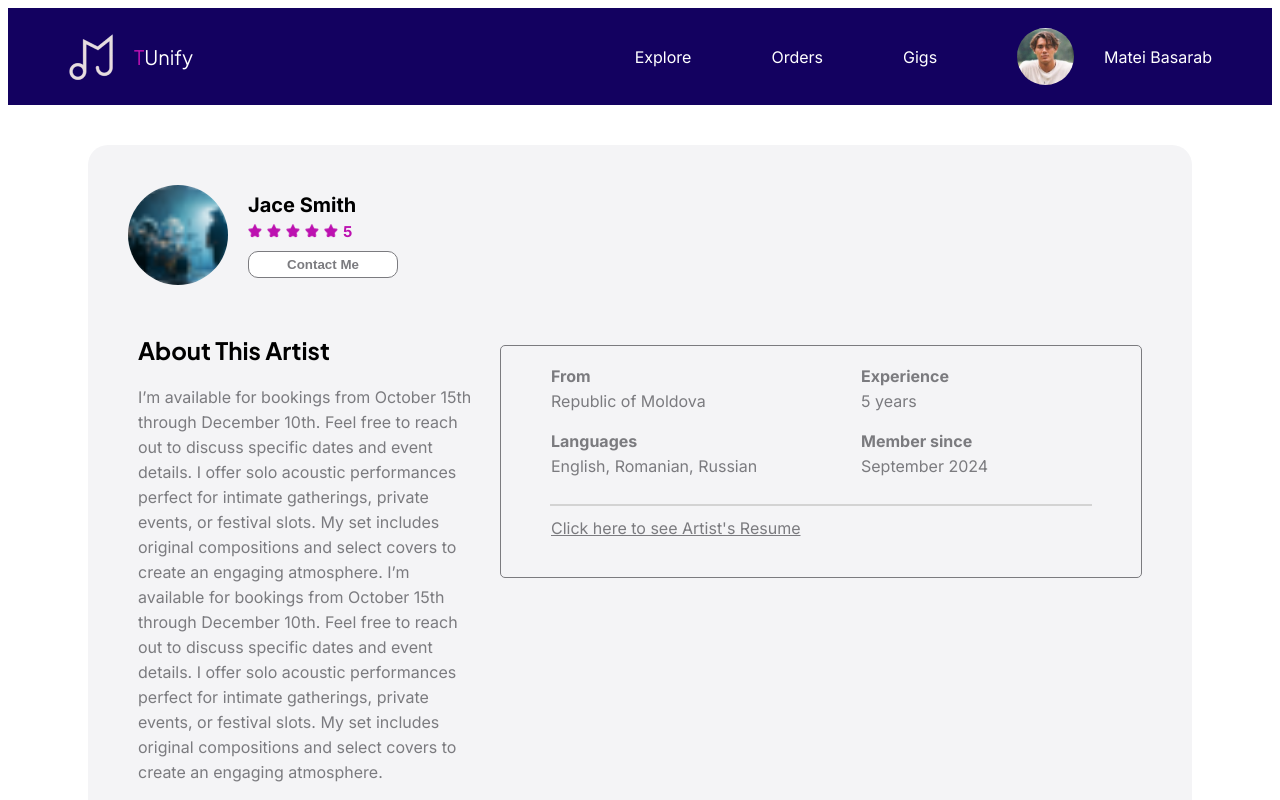
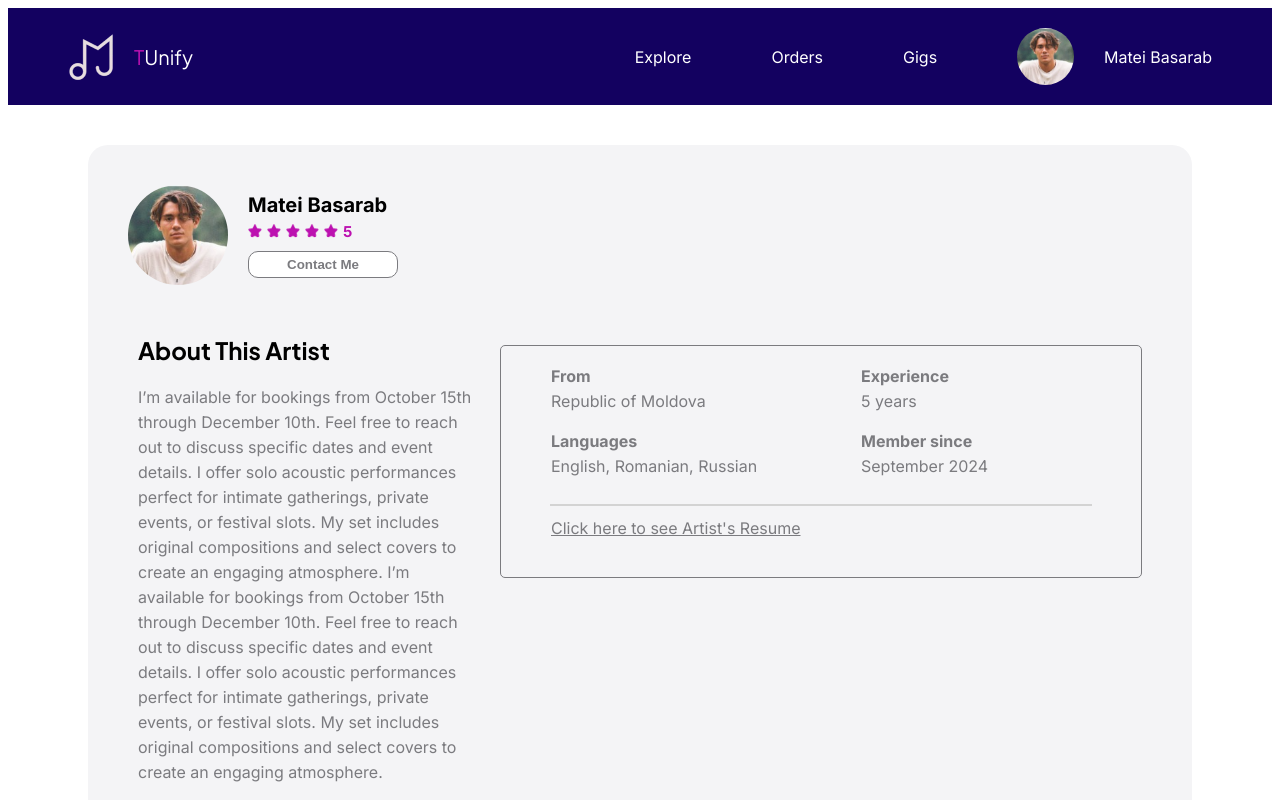
Before and after one commit to DmitriiKaban/MelodyMatch, a React (Vite) app in the folder frontend/: page /account/user/1 in a window 1280 px wide. Shown: the top 800 px of the page. Built offline with nearby package versions, Linux system fonts and the light colour scheme; no server answers.

Commit message:
fix headers

```diff
--- a/frontend/src/pages/account/Account.jsx
+++ b/frontend/src/pages/account/Account.jsx
@@ -3,6 +3,7 @@ import { Link } from "react-router-dom";
 import { GigCard, Reviews } from "../../components";
 import { gigs } from "../../data/gigs";
 import "./Account.scss";
+import userMusician from "../../assets/Musician.png";
 
 const Account = () => {
   return (
@@ -10,9 +11,9 @@ const Account = () => {
       <div className="container">
         <div className="left">
           <div className="top">
-            <img src="/img/pp3.png" alt="" />
+            <img src={userMusician} alt="" />
             <div className="info">
-              <span>Jace Smith</span>
+              <span>Matei Basarab</span>
               <div className="stars">
                 <img src="/img/icons/star.png" alt="" />
                 <img src="/img/icons/star.png" alt="" />
--- a/frontend/vite.config.js
+++ b/frontend/vite.config.js
@@ -14,11 +14,7 @@ export default defineConfig({
     },
     headers: {
       "Content-Security-Policy":
-<<<<<<< HEAD
         "default-src 'self'; script-src 'self' 'unsafe-inline' https://accounts.google.com; style-src 'self' 'unsafe-inline' https://fonts.googleapis.com; font-src 'self' https://fonts.gstatic.com; img-src 'self' data: blob: https://images.pexels.com; connect-src 'self'; object-src 'none';",
-=======
-        "default-src 'self'; script-src 'self'; style-src 'self' 'unsafe-inline'; img-src 'self' data:; connect-src 'self'; font-src 'self'; object-src 'none';",
->>>>>>> a583a3ceb89f941d934a40de3248f74e9f85b2e9
     },
   },
 });
```
